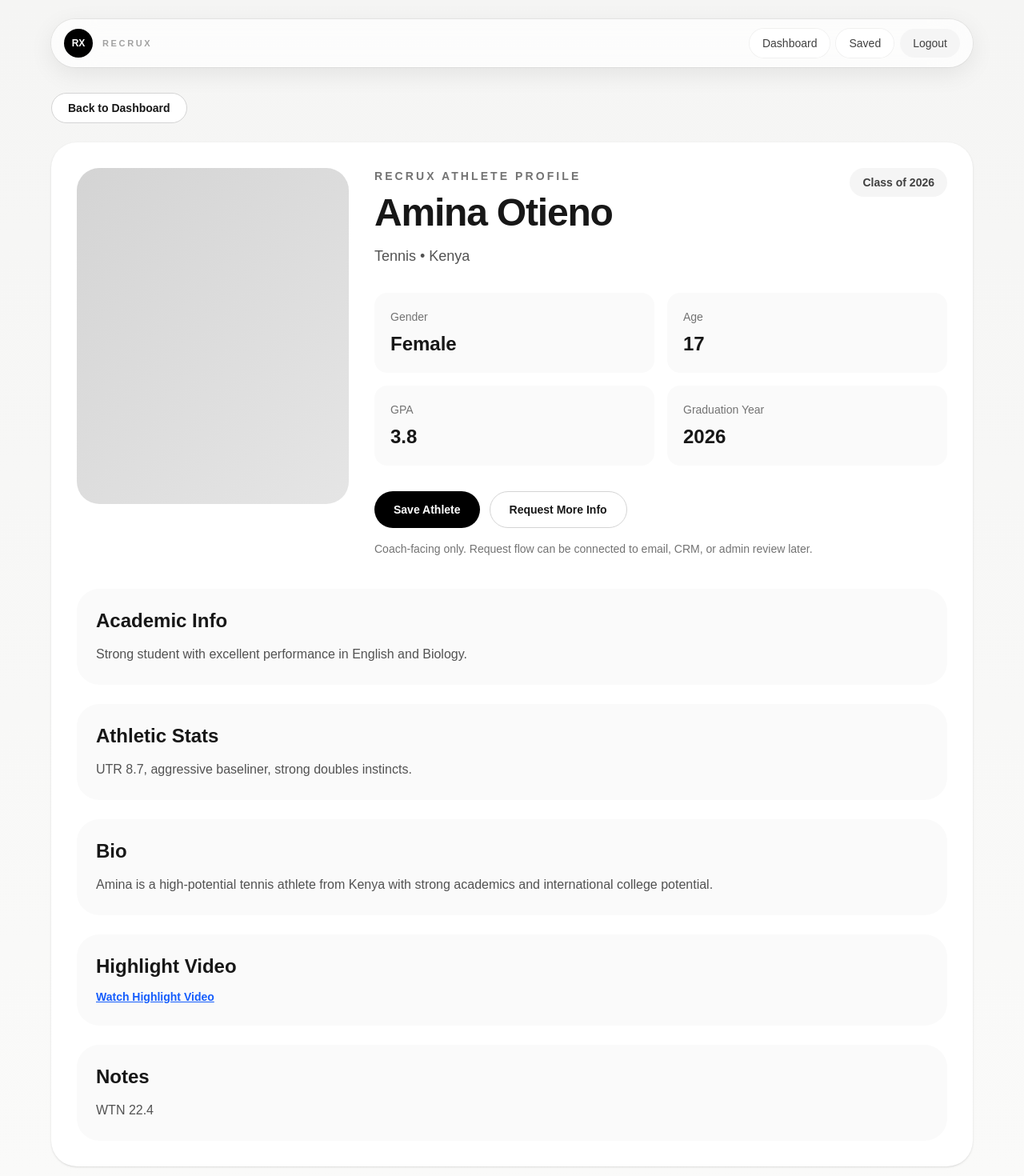
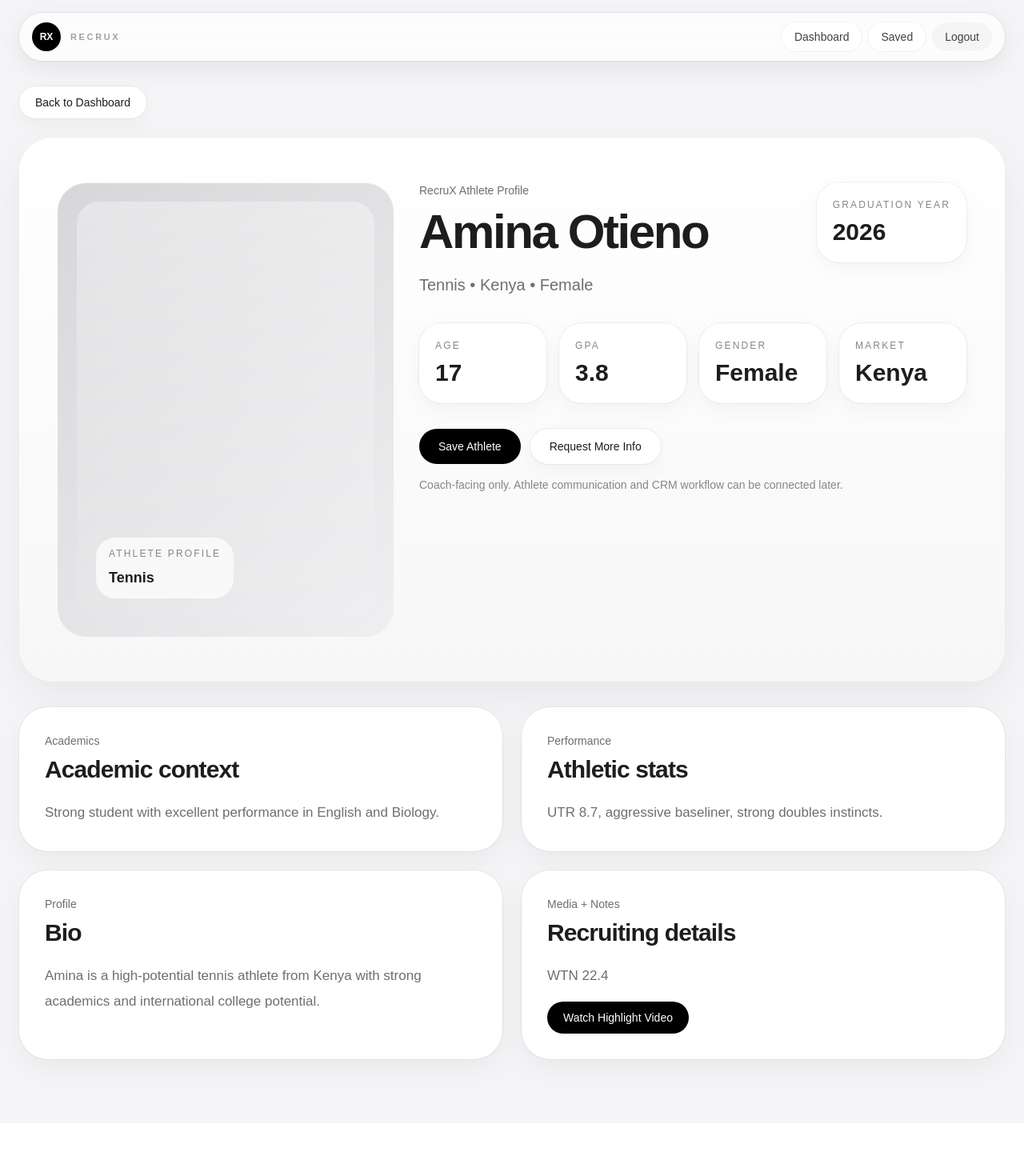
Before and after one commit to aaryan12349-maker/recrux-web, a Next.js app: page /athletes/1 in a window 1280 px wide. Shown: the top 1470 px of the page at 80% size. After the commit the page ends 1404 px from the top, so only its background shows below. Built offline with nearby package versions, Linux system fonts and the light colour scheme.

Commit message:
Remove sticky floating dashboard search bar

```diff
--- a/app/athletes/[id]/page.tsx
+++ b/app/athletes/[id]/page.tsx
@@ -3,7 +3,6 @@
 import Link from "next/link";
 import { useEffect, useState } from "react";
 import AppNav from "../../../components/AppNav";
-import PageTransition from "../../../components/PageTransition";
 import { athletes } from "../../../data/athletes";
 import {
   getSavedAthletes,
@@ -52,147 +51,171 @@ export default function AthleteProfilePage({ params }: AthletePageProps) {
 
   if (!athlete) {
     return (
-      <PageTransition>
-        <main className="min-h-screen bg-[linear-gradient(to_bottom,#f5f5f4,#fafaf9)] p-6">
-          <div className="mx-auto max-w-6xl">
+      <main className="min-h-screen bg-[#f5f5f7] px-6 pb-20 pt-4 text-[#1d1d1f]">
+        <div className="mx-auto max-w-7xl">
           <AppNav active="profile" />
-            <div className="rounded-[28px] bg-white p-8 shadow-sm">
-              <h1 className="text-2xl font-bold text-neutral-900">Athlete not found</h1>
-              <p className="mt-3 text-neutral-600">
+          <div className="rounded-[32px] bg-white p-10 shadow-[0_12px_36px_rgba(0,0,0,0.05)] ring-1 ring-black/5">
+            <h1 className="text-3xl font-semibold tracking-[-0.03em]">
+              Athlete not found.
+            </h1>
+            <p className="mt-3 text-lg text-[#6e6e73]">
               This athlete profile does not exist.
             </p>
           </div>
         </div>
       </main>
-      </PageTransition>
     );
   }
 
   return (
-    <PageTransition>
-      <main className="min-h-screen bg-[linear-gradient(to_bottom,#f5f5f4,#fafaf9)] p-6">
-        <div className="mx-auto max-w-6xl">
+    <main className="min-h-screen bg-[#f5f5f7] px-6 pb-20 pt-4 text-[#1d1d1f]">
+      <div className="mx-auto max-w-7xl">
         <AppNav active="profile" />
 
         <Link
           href="/dashboard"
-            className="mb-6 inline-block rounded-full border border-neutral-300 bg-white px-5 py-2 text-sm font-semibold text-neutral-900 transition-all duration-300 hover:-translate-y-0.5"
+          className="mb-6 inline-flex rounded-full bg-white px-5 py-2.5 text-sm font-medium text-[#1d1d1f] shadow-[0_8px_24px_rgba(0,0,0,0.04)] ring-1 ring-black/5 transition-all duration-300 hover:-translate-y-0.5"
         >
           Back to Dashboard
         </Link>
 
-          <section className="rounded-[32px] bg-white p-8 shadow-sm">
-            <div className="grid gap-8 lg:grid-cols-[340px_1fr]">
-              <div>
-                <div className="h-[420px] rounded-[28px] bg-[linear-gradient(135deg,#d4d4d4,#e5e5e5)]" />
+        <section className="rounded-[42px] bg-[linear-gradient(180deg,#ffffff,#f7f7f8)] px-8 py-10 shadow-[0_18px_50px_rgba(0,0,0,0.06)] sm:px-12 sm:py-14">
+          <div className="grid gap-8 xl:grid-cols-[420px_1fr]">
+            <div className="rounded-[36px] bg-[linear-gradient(135deg,#d7d7da,#efeff1)] p-6 shadow-[inset_0_1px_0_rgba(255,255,255,0.8)]">
+              <div className="flex h-[520px] items-end rounded-[28px] bg-[linear-gradient(180deg,rgba(255,255,255,0.35),rgba(255,255,255,0.05))] p-6">
+                <div className="rounded-[24px] bg-white/70 px-4 py-3 backdrop-blur">
+                  <p className="text-xs uppercase tracking-[0.18em] text-[#86868b]">
+                    Athlete Profile
+                  </p>
+                  <p className="mt-2 text-lg font-semibold">{athlete.sport}</p>
+                </div>
+              </div>
             </div>
 
             <div>
-                <div className="flex flex-wrap items-start justify-between gap-4">
-                  <div className="max-w-2xl">
-                    <p className="text-sm font-semibold uppercase tracking-[0.22em] text-neutral-500">
+              <div className="flex flex-col gap-8 xl:flex-row xl:items-start xl:justify-between">
+                <div className="max-w-3xl">
+                  <p className="text-sm font-medium text-[#6e6e73]">
                     RecruX Athlete Profile
                   </p>
-
-                    <h1 className="mt-3 text-4xl font-bold tracking-tight text-neutral-900 sm:text-5xl">
+                  <h1 className="mt-3 text-5xl font-semibold tracking-[-0.04em] sm:text-6xl">
                     {athlete.fullName}
                   </h1>
-
-                    <p className="mt-4 text-lg text-neutral-600">
-                      {athlete.sport} • {athlete.country}
+                  <p className="mt-5 text-xl leading-8 text-[#6e6e73]">
+                    {athlete.sport} • {athlete.country} • {athlete.gender}
                   </p>
                 </div>
 
-                  <span className="rounded-full bg-neutral-100 px-4 py-2 text-sm font-semibold text-neutral-700">
-                    Class of {athlete.graduationYear}
-                  </span>
+                <div className="rounded-[28px] bg-white p-5 shadow-[0_8px_24px_rgba(0,0,0,0.04)] ring-1 ring-black/5">
+                  <p className="text-xs uppercase tracking-[0.18em] text-[#86868b]">
+                    Graduation Year
+                  </p>
+                  <p className="mt-2 text-3xl font-semibold">
+                    {athlete.graduationYear}
+                  </p>
+                </div>
               </div>
 
-                <div className="mt-8 grid gap-4 sm:grid-cols-2">
-                  <div className="rounded-2xl bg-neutral-50 p-5">
-                    <p className="text-sm text-neutral-500">Gender</p>
-                    <p className="mt-2 text-2xl font-bold text-neutral-900">
-                      {athlete.gender}
+              <div className="mt-8 grid gap-4 sm:grid-cols-2 xl:grid-cols-4">
+                <div className="rounded-[28px] bg-white p-5 shadow-[0_8px_24px_rgba(0,0,0,0.04)] ring-1 ring-black/5">
+                  <p className="text-xs uppercase tracking-[0.18em] text-[#86868b]">
+                    Age
                   </p>
+                  <p className="mt-2 text-3xl font-semibold">{athlete.age}</p>
                 </div>
 
-                  <div className="rounded-2xl bg-neutral-50 p-5">
-                    <p className="text-sm text-neutral-500">Age</p>
-                    <p className="mt-2 text-2xl font-bold text-neutral-900">
-                      {athlete.age}
+                <div className="rounded-[28px] bg-white p-5 shadow-[0_8px_24px_rgba(0,0,0,0.04)] ring-1 ring-black/5">
+                  <p className="text-xs uppercase tracking-[0.18em] text-[#86868b]">
+                    GPA
                   </p>
+                  <p className="mt-2 text-3xl font-semibold">{athlete.gpa}</p>
                 </div>
 
-                  <div className="rounded-2xl bg-neutral-50 p-5">
-                    <p className="text-sm text-neutral-500">GPA</p>
-                    <p className="mt-2 text-2xl font-bold text-neutral-900">
-                      {athlete.gpa}
+                <div className="rounded-[28px] bg-white p-5 shadow-[0_8px_24px_rgba(0,0,0,0.04)] ring-1 ring-black/5">
+                  <p className="text-xs uppercase tracking-[0.18em] text-[#86868b]">
+                    Gender
                   </p>
+                  <p className="mt-2 text-3xl font-semibold">{athlete.gender}</p>
                 </div>
 
-                  <div className="rounded-2xl bg-neutral-50 p-5">
-                    <p className="text-sm text-neutral-500">Graduation Year</p>
-                    <p className="mt-2 text-2xl font-bold text-neutral-900">
-                      {athlete.graduationYear}
+                <div className="rounded-[28px] bg-white p-5 shadow-[0_8px_24px_rgba(0,0,0,0.04)] ring-1 ring-black/5">
+                  <p className="text-xs uppercase tracking-[0.18em] text-[#86868b]">
+                    Market
                   </p>
+                  <p className="mt-2 text-3xl font-semibold">{athlete.country}</p>
                 </div>
               </div>
 
               <div className="mt-8 flex flex-wrap gap-3">
                 <button
                   onClick={handleSaveToggle}
-                    className="rounded-full bg-black px-6 py-3 text-sm font-semibold text-white transition-all duration-300 hover:-translate-y-0.5"
+                  className="rounded-full bg-black px-6 py-3 text-sm font-medium text-white transition-all duration-300 hover:-translate-y-0.5"
                 >
                   {saved ? "Saved Athlete" : "Save Athlete"}
                 </button>
 
-                  <button className="rounded-full border border-neutral-300 bg-white px-6 py-3 text-sm font-semibold text-neutral-900 transition-all duration-300 hover:-translate-y-0.5">
+                <button className="rounded-full bg-white px-6 py-3 text-sm font-medium text-[#1d1d1f] shadow-[0_8px_24px_rgba(0,0,0,0.04)] ring-1 ring-black/5 transition-all duration-300 hover:-translate-y-0.5">
                   Request More Info
                 </button>
               </div>
 
-                <p className="mt-4 text-sm text-neutral-500">
-                  Coach-facing only. Request flow can be connected to email, CRM, or admin review later.
+              <p className="mt-4 text-sm text-[#86868b]">
+                Coach-facing only. Athlete communication and CRM workflow can be connected later.
               </p>
             </div>
           </div>
+        </section>
 
-            <div className="mt-10 grid gap-6">
-              <div className="rounded-[28px] bg-neutral-50 p-6">
-                <h2 className="text-2xl font-bold text-neutral-900">Academic Info</h2>
-                <p className="mt-3 leading-7 text-neutral-600">{athlete.academicInfo}</p>
-              </div>
+        <div className="mt-8 grid gap-6 lg:grid-cols-2">
+          <section className="rounded-[36px] bg-white p-8 shadow-[0_12px_36px_rgba(0,0,0,0.05)] ring-1 ring-black/5">
+            <p className="text-sm font-medium text-[#6e6e73]">Academics</p>
+            <h2 className="mt-2 text-3xl font-semibold tracking-[-0.03em]">
+              Academic context
+            </h2>
+            <p className="mt-5 text-[17px] leading-8 text-[#6e6e73]">
+              {athlete.academicInfo}
+            </p>
+          </section>
 
-              <div className="rounded-[28px] bg-neutral-50 p-6">
-                <h2 className="text-2xl font-bold text-neutral-900">Athletic Stats</h2>
-                <p className="mt-3 leading-7 text-neutral-600">{athlete.athleticStats}</p>
-              </div>
+          <section className="rounded-[36px] bg-white p-8 shadow-[0_12px_36px_rgba(0,0,0,0.05)] ring-1 ring-black/5">
+            <p className="text-sm font-medium text-[#6e6e73]">Performance</p>
+            <h2 className="mt-2 text-3xl font-semibold tracking-[-0.03em]">
+              Athletic stats
+            </h2>
+            <p className="mt-5 text-[17px] leading-8 text-[#6e6e73]">
+              {athlete.athleticStats}
+            </p>
+          </section>
 
-              <div className="rounded-[28px] bg-neutral-50 p-6">
-                <h2 className="text-2xl font-bold text-neutral-900">Bio</h2>
-                <p className="mt-3 leading-7 text-neutral-600">{athlete.bio}</p>
-              </div>
+          <section className="rounded-[36px] bg-white p-8 shadow-[0_12px_36px_rgba(0,0,0,0.05)] ring-1 ring-black/5">
+            <p className="text-sm font-medium text-[#6e6e73]">Profile</p>
+            <h2 className="mt-2 text-3xl font-semibold tracking-[-0.03em]">
+              Bio
+            </h2>
+            <p className="mt-5 text-[17px] leading-8 text-[#6e6e73]">
+              {athlete.bio}
+            </p>
+          </section>
 
-              <div className="rounded-[28px] bg-neutral-50 p-6">
-                <h2 className="text-2xl font-bold text-neutral-900">Highlight Video</h2>
+          <section className="rounded-[36px] bg-white p-8 shadow-[0_12px_36px_rgba(0,0,0,0.05)] ring-1 ring-black/5">
+            <p className="text-sm font-medium text-[#6e6e73]">Media + Notes</p>
+            <h2 className="mt-2 text-3xl font-semibold tracking-[-0.03em]">
+              Recruiting details
+            </h2>
+            <div className="mt-5 space-y-4 text-[17px] leading-8 text-[#6e6e73]">
+              <p>{athlete.notes}</p>
               <a
                 href={athlete.video}
                 target="_blank"
                 rel="noreferrer"
-                  className="mt-3 inline-block text-sm font-semibold text-blue-600 underline"
+                className="inline-flex rounded-full bg-black px-5 py-2.5 text-sm font-medium text-white transition-all duration-300 hover:-translate-y-0.5"
               >
                 Watch Highlight Video
               </a>
             </div>
-
-              <div className="rounded-[28px] bg-neutral-50 p-6">
-                <h2 className="text-2xl font-bold text-neutral-900">Notes</h2>
-                <p className="mt-3 leading-7 text-neutral-600">{athlete.notes}</p>
+          </section>
         </div>
       </div>
-          </section>
-        </div>
     </main>
-    </PageTransition>
   );
 }
--- a/components/AppNav.tsx
+++ b/components/AppNav.tsx
@@ -1,4 +1,7 @@
+"use client";
+
 import Link from "next/link";
+import { useEffect, useState } from "react";
 
 type AppNavProps = {
   active?: "dashboard" | "saved" | "profile";
@@ -14,8 +17,41 @@ function navClass(isActive: boolean) {
 }
 
 export default function AppNav({ active }: AppNavProps) {
+  const [visible, setVisible] = useState(true);
+
+  useEffect(() => {
+    let lastScrollY = window.scrollY;
+
+    function handleScroll() {
+      const currentScrollY = window.scrollY;
+
+      if (currentScrollY < 40) {
+        setVisible(true);
+      } else if (currentScrollY > lastScrollY) {
+        setVisible(false);
+      } else {
+        setVisible(true);
+      }
+
+      lastScrollY = currentScrollY;
+    }
+
+    window.addEventListener("scroll", handleScroll, { passive: true });
+
+    return () => {
+      window.removeEventListener("scroll", handleScroll);
+    };
+  }, []);
+
   return (
-    <header className="sticky top-4 z-50 mb-8">
+    <header
+      className={[
+        "sticky top-4 z-50 mb-8 transition-all duration-500 ease-[cubic-bezier(0.22,1,0.36,1)]",
+        visible
+          ? "translate-y-0 opacity-100"
+          : "-translate-y-8 opacity-0 pointer-events-none",
+      ].join(" ")}
+    >
       <div className="mx-auto flex max-w-7xl items-center justify-between rounded-full bg-white/72 px-4 py-3 shadow-[0_8px_30px_rgba(0,0,0,0.08)] ring-1 ring-black/5 backdrop-blur-xl">
         <Link href="/" className="flex items-center gap-3">
           <div className="flex h-9 w-9 items-center justify-center rounded-full bg-black text-xs font-semibold text-white">
@@ -32,9 +68,11 @@ export default function AppNav({ active }: AppNavProps) {
           <Link href="/dashboard" className={navClass(active === "dashboard")}>
             Dashboard
           </Link>
+
           <Link href="/saved" className={navClass(active === "saved")}>
             Saved
           </Link>
+
           <Link
             href="/login"
             className="rounded-full bg-neutral-100 px-4 py-2 text-sm font-medium text-neutral-700 transition-all duration-300 hover:bg-neutral-200"
```
Also changed, not shown: app/dashboard/page.tsx (+18 -1 lines), app/saved/page.tsx (+33 -38 lines). Lines whose indentation alone changed are shown as unchanged.
